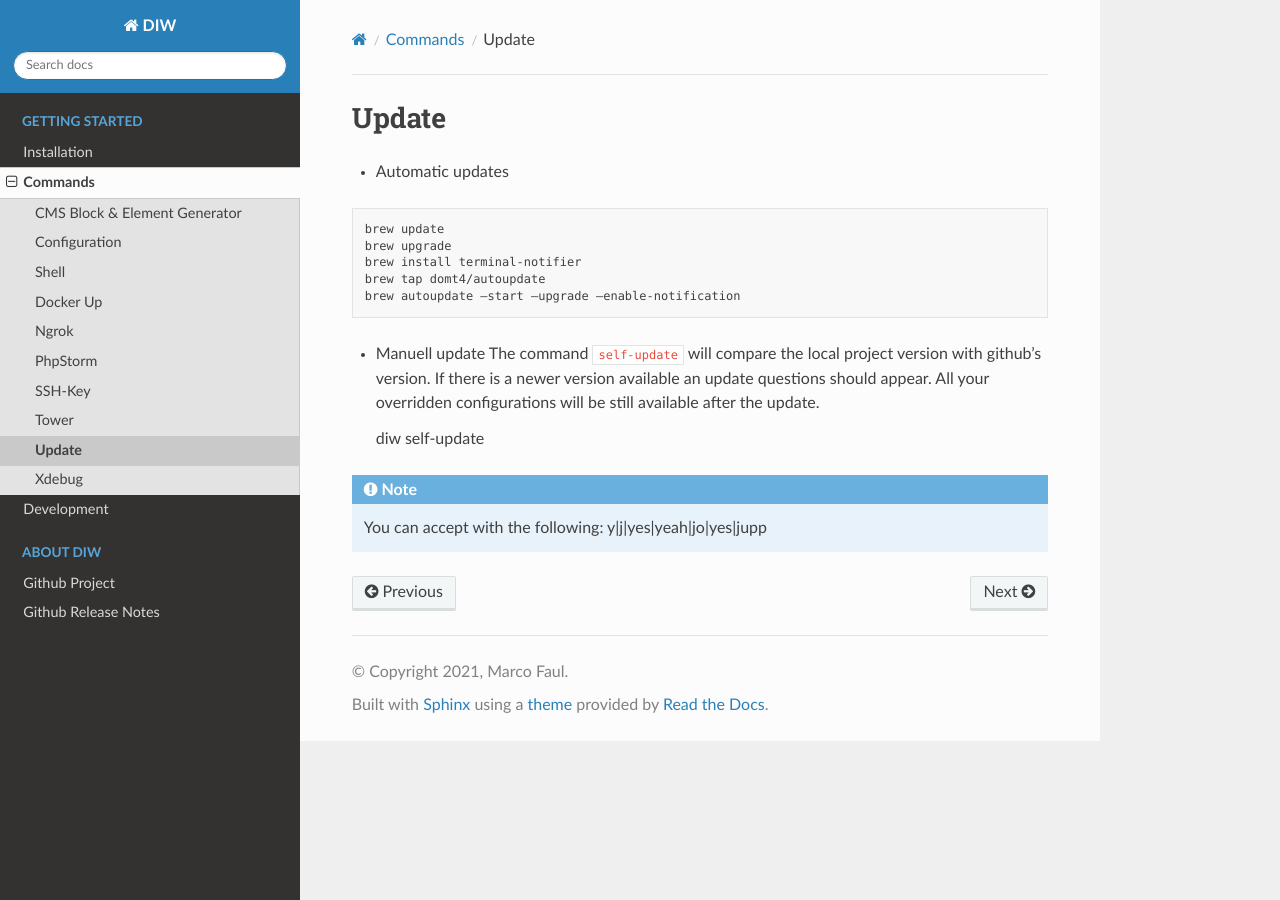
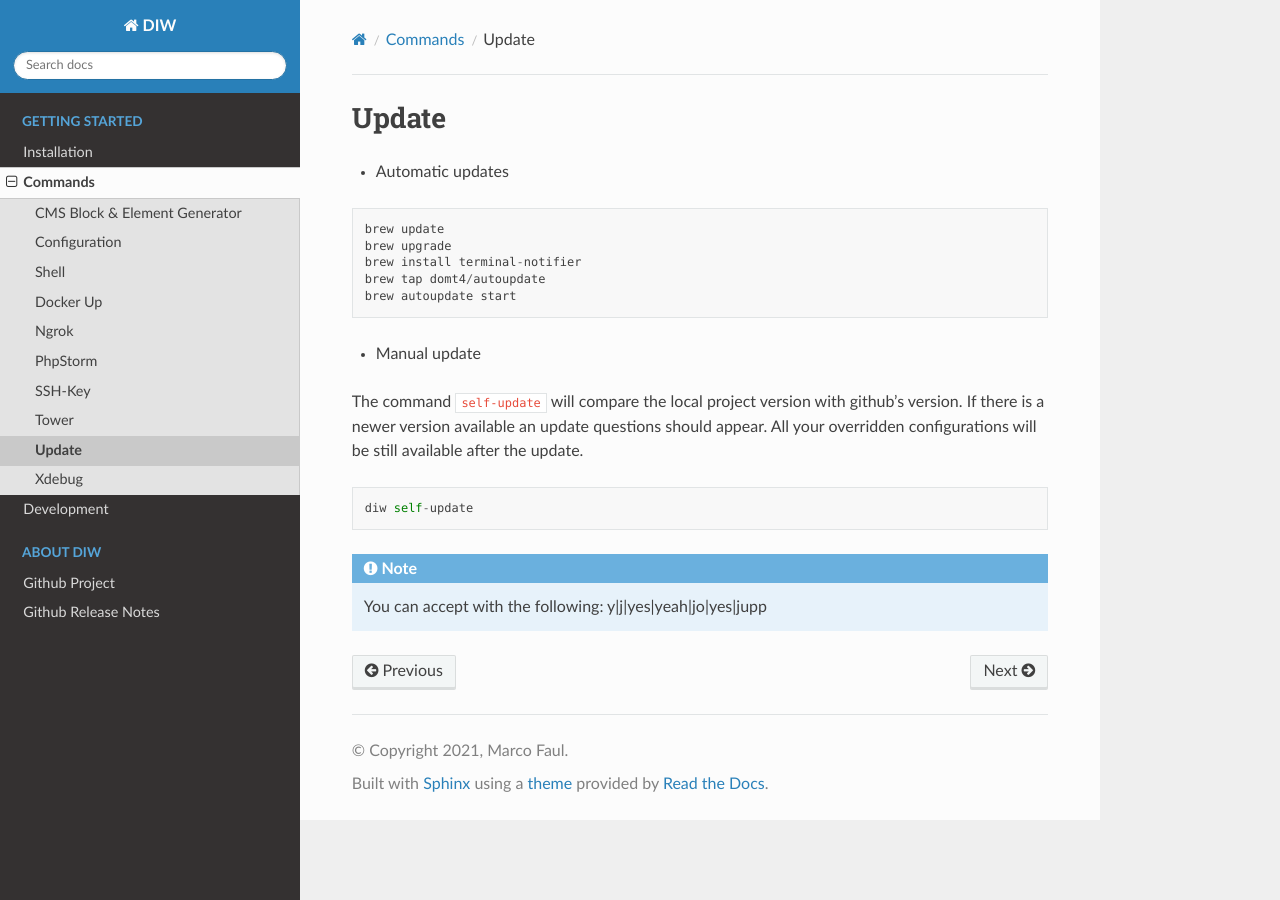
Before and after one commit to MarcoFaul/diw, a Sphinx documentation site: the page built from docs/commands/update.md, in a window 1280 px wide. Built offline with Sphinx 7.4.7 and the Read the Docs theme 2.0.0, drawn with Linux system fonts in a browser that asks for light colours.

Commit message:
fix typo

````diff
--- a/docs/commands/update.md
+++ b/docs/commands/update.md
@@ -7,10 +7,12 @@ brew update
 brew upgrade
 brew install terminal-notifier
 brew tap domt4/autoupdate
-brew autoupdate –start –upgrade –enable-notification
+brew autoupdate start
 ```
 
-* Manuell update
+
+* Manual update
+
 The command `self-update` will compare the local project version with github's version.
 If there is a newer version available an update questions should appear.
 All your overridden configurations will be still available after the update.
````
